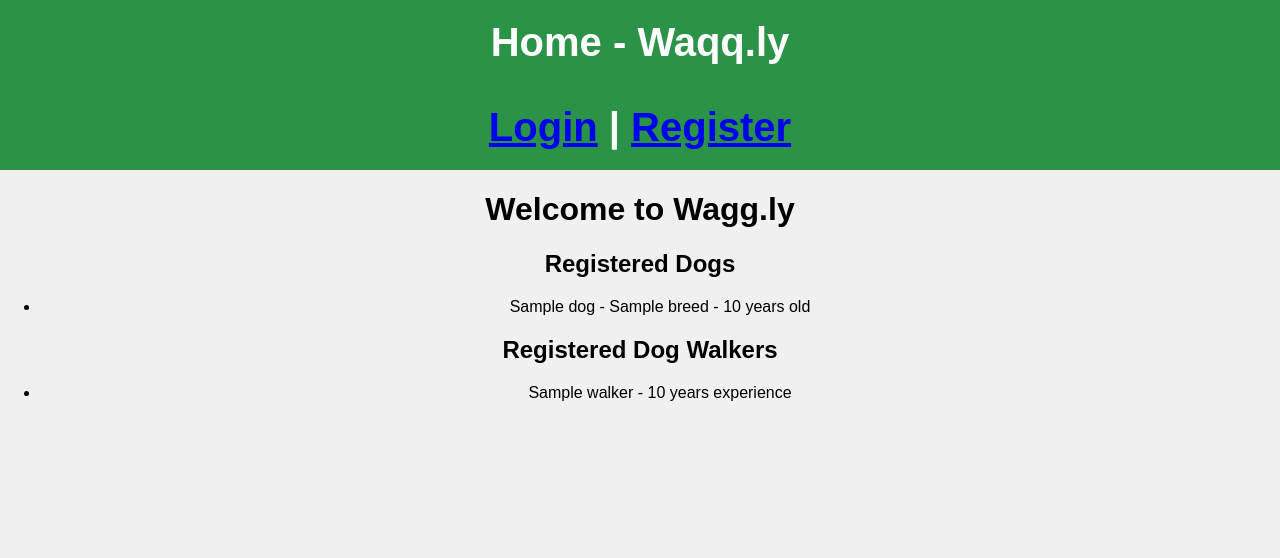
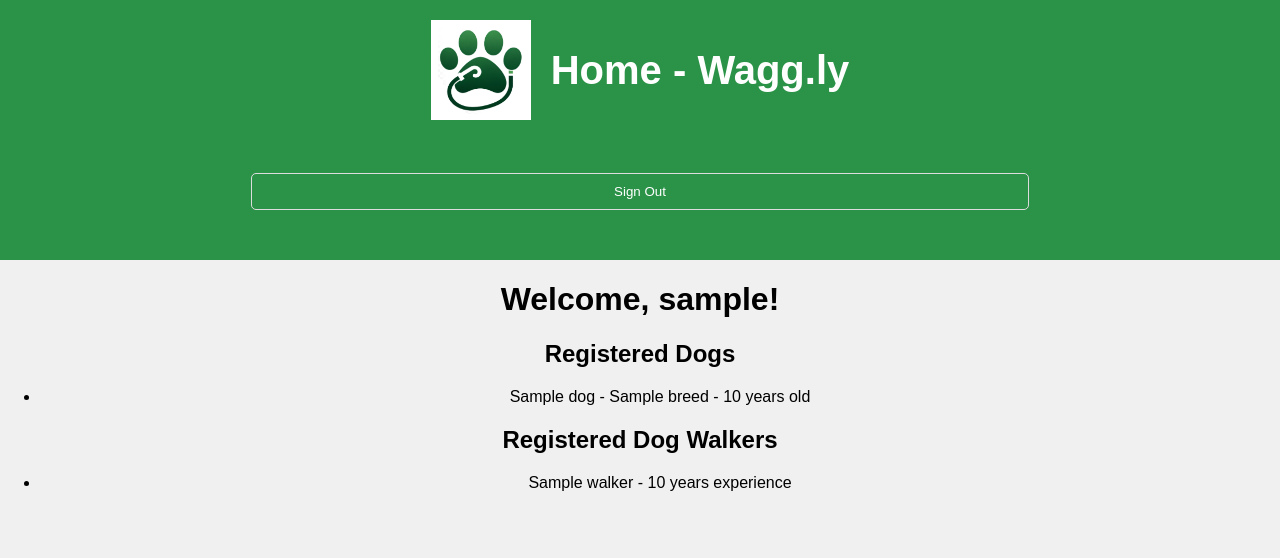
Before and after one commit to lcorkuni/waqqly-app, a FastAPI app: template templates/homepage.html in a window 1280 px wide. Shown: the top 558 px of the page. Run offline with FastAPI, Linux system fonts and the light colour scheme; the template is opened without the code that fills it: most values are stand-ins (such as "Sample title", 1, 10 or a date in 2020).

Commit message:
added unauth page

```diff
--- a/app.py
+++ b/app.py
@@ -1,5 +1,5 @@
 #!/usr/bin/env python3
-
+import json
 import uvicorn
 
 from typing import Optional
@@ -8,7 +8,7 @@ from http import HTTPStatus
 from typing import Annotated
 from datetime import timedelta
 
-from fastapi import FastAPI, HTTPException, Request, Response, Cookie, Depends
+from fastapi import FastAPI, HTTPException, Request, Response, Cookie, Depends, Form
 from fastapi.responses import HTMLResponse, RedirectResponse, JSONResponse
 from fastapi.security import OAuth2PasswordRequestForm
 from fastapi.staticfiles import StaticFiles
@@ -45,24 +45,31 @@ async def authorization_middleware(request: Request, call_next):
         if "/docs" in request.url.path:
             if access_token is None:
                 return JSONResponse(
-                    content={"details": "UNAUTHORIZED: No account is logged in"}, status_code=HTTPStatus.UNAUTHORIZED)
+                    content={"detail": "UNAUTHORIZED: No account is logged in"}, status_code=HTTPStatus.UNAUTHORIZED)
             current_user = await get_current_user(access_token)
             if current_user.type != UserType.admin:
                 return JSONResponse(
-                    content={"details": "UNAUTHORIZED: User is not admin"}, status_code=HTTPStatus.UNAUTHORIZED)
+                    content={"detail": "UNAUTHORIZED: User is not admin"}, status_code=HTTPStatus.UNAUTHORIZED)
     except HTTPException:
         return JSONResponse(
-            content={"details": "UNAUTHORIZED: Could not validate credentials"}, status_code=HTTPStatus.UNAUTHORIZED)
+            content={"detail": "UNAUTHORIZED: Could not validate credentials"}, status_code=HTTPStatus.UNAUTHORIZED)
 
     response = await call_next(request)
     return response
 
 
-# @app.middleware("http")
-# async def unauthorized_page(request: Request, call_next):
-#     response = await call_next(request)
-#     if response.status_code == HTTPStatus.UNAUTHORIZED:
-#         return templates.TemplateResponse(name="unauthorized.html", context={"details": response.details})
+@app.middleware("http")
+async def unauthorized_page(request: Request, call_next):
+    response = await call_next(request)
+    if response.status_code == HTTPStatus.UNAUTHORIZED:
+        response_body = b""
+        async for chunk in response.body_iterator:
+            response_body += chunk
+        details = json.loads(response_body.decode())["detail"]
+        headers = {'Location': f'/unauthorized?msg={details}'}
+        return Response(content=details, headers=headers,
+                        status_code=HTTPStatus.TEMPORARY_REDIRECT)
+    return response
 
 
 @app.get("", include_in_schema=False, status_code=HTTPStatus.TEMPORARY_REDIRECT)
@@ -85,11 +92,17 @@ async def register(request: Request):
     return templates.TemplateResponse(name="register.html", context={"request": request})
 
 
+@app.get("/unauthorized", response_class=HTMLResponse, status_code=HTTPStatus.OK,
+         summary="Returns the Register Page HTML", tags=["Frontend"])
+async def unauthorized(request: Request, msg: str = None):
+    return templates.TemplateResponse(name="unauthorized.html", context={"request": request, "msg": msg})
+
+
 @app.get("/home", response_class=HTMLResponse,
          status_code=HTTPStatus.OK,
          summary="Returns the Homepage Page HTML", tags=["Frontend"])
 async def homepage(request: Request, current_user: Annotated[User, Depends(get_current_user)]):
-    return templates.TemplateResponse(name="homepage.html", context={"request": request})
+    return templates.TemplateResponse(name="homepage.html", context={"request": request, "username": current_user.username})
 
 
 @app.post("/token", tags=["Backend"], response_class=JSONResponse)
@@ -117,7 +130,8 @@ async def login_for_access_token(
 @app.post("/logout")
 async def logout(response: Response):
     response.delete_cookie(key="access_token")
-    return {"message": "Cookies cleared, successfully logged out."}
+    headers = {'Location': '/login'}
+    return Response(headers=headers, status_code=HTTPStatus.FOUND)
 
 
 @app.get("/get_cookie", response_class=JSONResponse)
@@ -125,7 +139,7 @@ async def get_cookies(access_token: Optional[str] = Cookie(None)):
     try:
         return {"access_token": access_token}
     except Exception:
-        raise HTTPException("No cookie found", status_code=HTTPStatus.BAD_REQUEST)
+        raise HTTPException(detail="No cookie found", status_code=HTTPStatus.BAD_REQUEST)
 
 
 @app.get("/users/me/", response_model=User, tags=["Backend"])
--- a/static/css/styles.css
+++ b/static/css/styles.css
@@ -17,11 +17,21 @@ header, footer, button {
     background-color: #2B9348;
 }
 
+
 header {
+    display: flex;
+    align-items: center;
+    justify-content: center;
     padding: 20px;
     font-size: 40px;
     font-weight: 700;
 }
+header img {
+    width: 100px;
+    height: 100px;
+    margin-right: 20px;
+}
+
 
 footer {
     margin-top: auto;
--- a/templates/base.html
+++ b/templates/base.html
@@ -12,6 +12,7 @@
   </head>
   <body>
     <header>
+      <img src="static/favicon/android-chrome-192x192.png" alt="Favicon">
       {% block title %}{% endblock %}
     </header>
     <content>{% block content %}{% endblock %}</content>
--- a/templates/homepage.html
+++ b/templates/homepage.html
@@ -1,19 +1,18 @@
 {% extends "base.html" %}
 
-{% block title %}Home - Waqq.ly{% endblock %}
+{% block title %}Home - Wagg.ly{% endblock %}
 
 {% block content %}
 <header>
-    <!-- Assuming you have authentication status available -->
-    {% if user_authenticated %}
-    <p>Welcome, {{ user_name }}!</p><!--add sign out-->
-    {% else %}
-    <a href="/login">Login</a> | <a href="/register">Register</a>
+    <form action="/logout" method="post">
+        <button type="submit">Sign Out</button>
+    </form>
+    {% if user_is_admin %}
+    <a href="/docs">Docs</a>
     {% endif %}
 </header>
-
 <main>
-    <h1>Welcome to Wagg.ly</h1>
+    <h1>Welcome, {{ username }}!</h1>
     <section>
         <h2>Registered Dogs</h2>
         <ul>
--- a/templates/register.html
+++ b/templates/register.html
@@ -33,5 +33,5 @@
     <label for="ref-lab">Back to </label><a href="/login">Login</a>
     <button type="submit">Register</button>
 </form>
-<script src="/js/userTypeToggle.js"></script>
+<script src="/static/js/userTypeToggle.js"></script>
 {% endblock %}
--- a/templates/unauthorized.html
+++ b/templates/unauthorized.html
@@ -3,6 +3,6 @@
 {% block title %}Waqq.ly - UNAUTHORIZED{% endblock %}
 
 {% block content %}
-<label><a href="{{ url_for('unauthorized_page', details=details) }}">{{ details }}</a></label>
+<h1>{{ msg }}</h1>
 <label for="ref-lab">Click here to </label><a href="/login">Login</a>
 {% endblock %}
```
